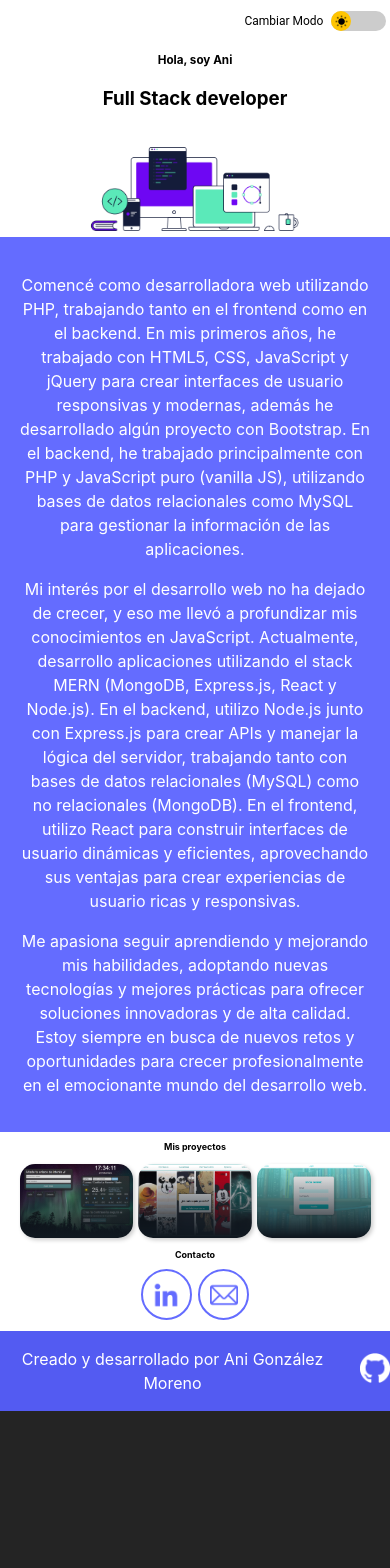
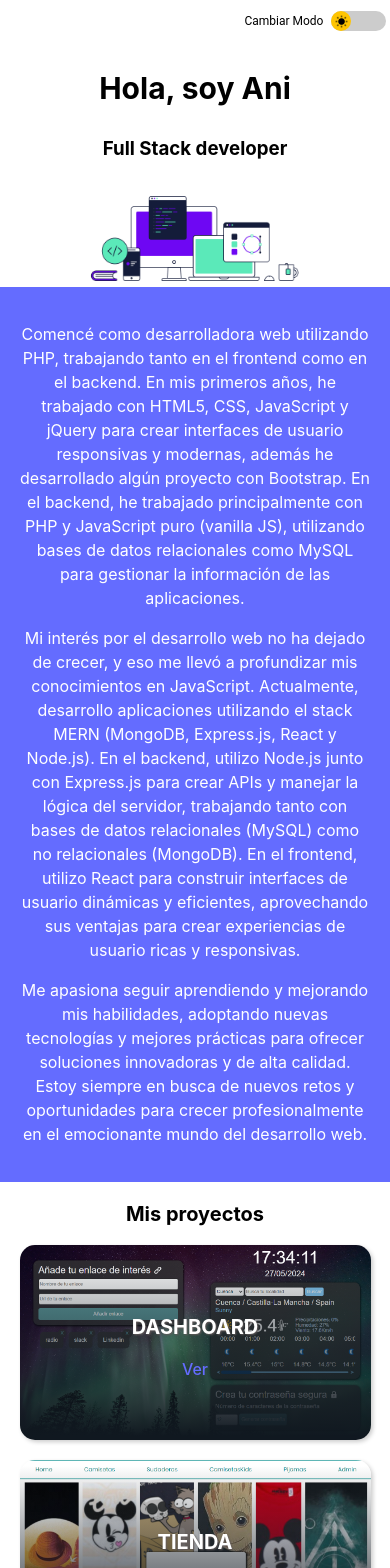
Before and after one commit to Anigm89/portfolio, a React (Vite) app: page / in a window 390 px wide. Shown: the top 1568 px of the page. Before the commit the page ends 1411 px from the top, so only its background shows below. Built offline with nearby package versions, Linux system fonts and the light colour scheme.

Commit message:
css responsive + readme

```diff
--- a/src/index.css
+++ b/src/index.css
@@ -24,11 +24,7 @@ a:hover {
 
 body {
   margin: 0;
- /* display: flex;
-  justify-content: center;
-  place-items: center;
-  min-width: 320px;
-  min-height: 100vh;*/
+
 }
 
 h1 {
@@ -118,21 +114,7 @@ button:focus-visible {
   100%{transform: translateX(35px);}
 
 }
-/*
 
-@media (prefers-color-scheme: light) {
-  :root {
-    color: #213547;
-    background-color: #ffffff;
-  }
-  a:hover {
-    color: #747bff;
-  }
-  button {
-    background-color: #f9f9f9;
-  }
-}
-*/
 .App {
   display: flex;
   flex-direction: column;
@@ -219,25 +201,25 @@ button:focus-visible {
   width: 100%;
   margin-top: 0;
   position: relative;
-  top: 15vh;
+  top: 36%;
   transition: 0.8s;
   color: #fff;
   text-shadow: 1px 1px 2px #625b5b;
   margin-bottom: 10px;
 
 }
-.description{opacity: 0; display: none; width: 85%; margin: auto; height: 11vh;}
+.description{opacity: 0; display: none; width: 85%; margin: auto; height: 27%;}
 .ver{
   position: relative;
-  top: 15vh;
+  top: 40%;
 }
 .listado-trabajos li .datacontainer:hover h3 {
   position: relative;
-  top: 8vh;
+  top: 15%;
 }
-.listado-trabajos li .datacontainer:hover .ver {
+.datacontainer:hover .ver {
   position: relative;
-  top: 13vh;
+  top:25%;
 }
 .listado-trabajos li .datacontainer:hover .description {
   opacity: 1;
@@ -245,7 +227,8 @@ button:focus-visible {
   transition: opacity 0.8s;
   color:#fff ;
   position: relative;
-  top: 10vh;
+  top: 22%;
+  font-size: 1vw;
 }
 
 
@@ -346,3 +329,29 @@ footer img{width: 30px; margin-left: 15px;}
 .image-gallery button{
   opacity: 0.5;
 }
+
+@media screen and (max-width:780px){
+  .listado-trabajos{
+    flex-wrap: wrap;
+  }
+  .listado-trabajos li{
+    width: 90vw;
+    height: 50vw;
+    margin-bottom: 5vw;
+  }
+  .listado-trabajos li .datacontainer h3 {
+    font-size: 20px;
+  }
+  .listado-trabajos li .datacontainer:hover .description{
+    font-size: 10px;
+  }
+  h1{
+    font-size: 30px;
+  }
+  h2{
+    font-size: 20px;
+  }
+  .enlaces{margin-bottom: 10%;}
+  footer{ font-size: 12px;}
+  .proyectos{width: 96%;}
+}
```
Also changed, not shown: 1 other file (tests, documents, lock files or other folders).
